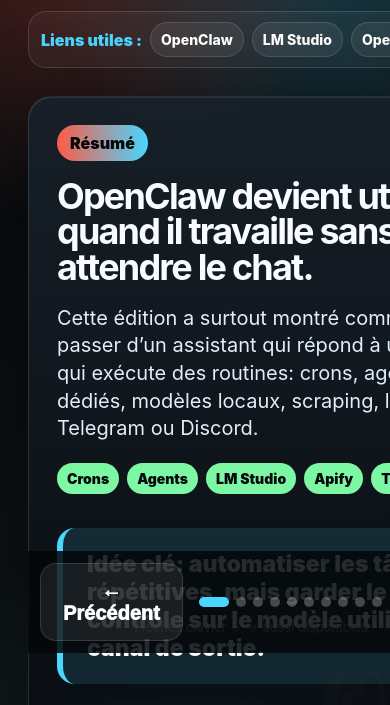
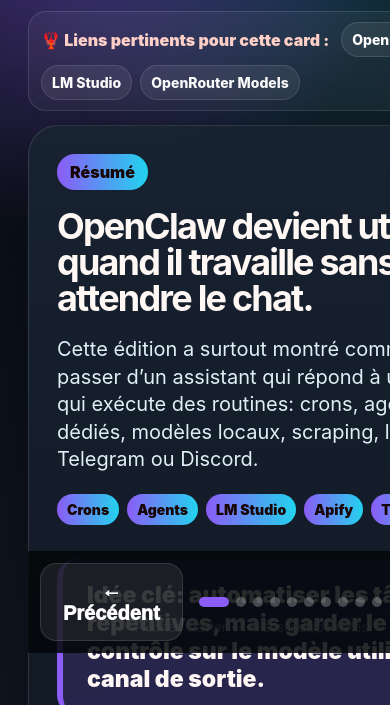
Before and after one commit to CyrilDieumegard/weekly-claw-2026-05-27-crons-gemini-spark-tokens, a website: page index.html in a window 390 px wide. Shown: the part 191-896 px from the top of the page. Drawn offline with Linux system fonts and the light colour scheme.

Commit message:
Align weekly page structure with meetup dashboard

```diff
--- a/index.html
+++ b/index.html
@@ -6,15 +6,15 @@
   <title>Résumé Weekly Claw - Crons, agents locaux et tokens</title>
   <style>
     :root{
-      --bg:#04070a;
-      --bg2:#0d1317;
-      --panel:#10171d;
-      --panel2:#172029;
-      --text:#f8fbff;
-      --muted:#a9bac8;
-      --line:rgba(255,255,255,.13);
-      --claw:#ff5b45;
-      --blue:#49d6ff;
+      --bg:#070b12;
+      --bg2:#101722;
+      --panel:#111923;
+      --panel2:#182331;
+      --text:#fff7f4;
+      --muted:#c8b8b2;
+      --line:rgba(255,255,255,.12);
+      --claw:#8b5cf6;
+      --blue:#22d3ee;
       --green:#7cf7a4;
       --amber:#ffd166;
     }
@@ -25,10 +25,9 @@
       color:var(--text);
       font-family:Inter,system-ui,-apple-system,BlinkMacSystemFont,"Segoe UI",sans-serif;
       background:
-        radial-gradient(circle at 14% 10%, rgba(255,91,69,.28), transparent 28%),
-        radial-gradient(circle at 84% 12%, rgba(73,214,255,.22), transparent 27%),
-        radial-gradient(circle at 58% 86%, rgba(124,247,164,.12), transparent 30%),
-        linear-gradient(135deg,var(--bg),var(--bg2) 58%,#071c22);
+        radial-gradient(circle at 18% 8%, rgba(139,92,246,.45), transparent 30%),
+        radial-gradient(circle at 82% 10%, rgba(34,211,238,.18), transparent 28%),
+        linear-gradient(135deg,var(--bg),var(--bg2) 58%,#0c1230);
       overflow:hidden;
     }
     body:before{
@@ -50,58 +49,58 @@
     .top-right{display:flex;align-items:center;gap:10px;flex-wrap:wrap;justify-content:flex-end}
     .counter,.clock{color:var(--muted);font-weight:850;border:1px solid var(--line);padding:10px 14px;border-radius:999px;background:rgba(255,255,255,.045);backdrop-filter:blur(12px)}
     .clock strong{color:#fff}.clock .ok{color:var(--green)}.clock .warn{color:var(--amber)}.clock .late{color:#ff6b7a}
-    .ticker{display:flex;gap:8px;align-items:center;justify-content:center;padding:10px 12px;border:1px solid var(--line);border-radius:18px;background:rgba(255,255,255,.045);overflow:hidden}
-    .ticker span{color:var(--blue);font-weight:950;white-space:nowrap}
-    .ticker a{color:#fff;text-decoration:none;font-weight:850;font-size:14px;padding:8px 10px;border-radius:999px;background:rgba(255,255,255,.07);border:1px solid var(--line);white-space:nowrap}
-    .ticker a:hover{background:rgba(73,214,255,.18)}
-    .stage{position:relative;display:flex;align-items:flex-start;justify-content:center;min-height:0;padding:14px 0 8px}
+    .perma-links{display:flex;flex-wrap:wrap;gap:8px;align-items:center;justify-content:center;padding:10px 12px;border:1px solid var(--line);border-radius:18px;background:rgba(255,255,255,.045)}
+    .perma-links span{color:var(--muted);font-weight:900;margin-right:4px}
+    .perma-links .label{color:#ffd0c8}
+    .perma-links a{color:#fff;text-decoration:none;font-weight:850;font-size:14px;padding:8px 10px;border-radius:999px;background:rgba(255,255,255,.07);border:1px solid var(--line);white-space:nowrap}
+    .perma-links a:hover{background:var(--claw)}
+    .stage{position:relative;display:flex;align-items:center;justify-content:center;min-height:0}
     .card{
-      width:min(1240px,100%);
-      min-height:min(640px,calc(100vh - 270px));
-      max-height:calc(100vh - 230px);
+      width:min(1050px,100%);
+      min-height:58vh;
+      max-height:68vh;
       border:1px solid var(--line);
-      border-radius:24px;
-      background:linear-gradient(180deg,rgba(23,32,41,.96),rgba(8,12,16,.98));
-      box-shadow:0 30px 90px rgba(0,0,0,.5), inset 0 1px 0 rgba(255,255,255,.08);
-      padding:clamp(30px,3.2vw,52px);
+      border-radius:30px;
+      background:linear-gradient(180deg,rgba(24,35,49,.96),rgba(17,25,35,.97));
+      box-shadow:0 30px 90px rgba(0,0,0,.45);
+      padding:46px;
       display:none;
       animation:slide .22s ease-out;
       position:relative;
       overflow:hidden;
     }
-    .card:after{content:"🦞";position:absolute;right:30px;bottom:-30px;color:rgba(255,255,255,.05);font-size:170px;line-height:.8;pointer-events:none;filter:grayscale(1)}
     .card.active{display:block}
     @keyframes slide{from{opacity:.2;transform:translateX(25px)}to{opacity:1;transform:translateX(0)}}
-    .time{display:inline-block;background:linear-gradient(90deg,var(--claw),var(--blue));color:#03070a;font-weight:950;border-radius:999px;padding:8px 13px;margin-bottom:18px}
-    h2{font-size:clamp(38px,3vw,54px);line-height:.98;margin:0 0 20px;letter-spacing:-.05em;max-width:1000px}
+    .time{display:inline-block;background:linear-gradient(90deg,var(--claw),var(--blue));color:#180402;font-weight:900;border-radius:999px;padding:8px 13px;margin-bottom:18px}
+    h2{font-size:48px;line-height:1;margin:0 0 20px;letter-spacing:-.05em;max-width:1000px}
     p,li{font-size:25px;line-height:1.38}
     ul{margin:18px 0 0;padding-left:28px}
     .lead{max-width:900px;color:#e1eef8}
-    .question{margin-top:26px;padding:22px 24px;border-radius:18px;background:rgba(73,214,255,.12);border-left:6px solid var(--blue);font-size:clamp(24px,1.8vw,30px);font-weight:950;line-height:1.22;max-width:1040px}
+    .question{margin-top:26px;padding:22px 24px;border-radius:20px;background:rgba(139,92,246,.18);border-left:6px solid var(--claw);font-size:30px;font-weight:900;line-height:1.22;max-width:1040px}
     .grid{display:grid;grid-template-columns:repeat(3,1fr);gap:16px;margin-top:22px}
-    .mini{padding:20px;border-radius:16px;background:rgba(255,255,255,.055);border:1px solid var(--line);min-height:142px}
-    .mini b{display:block;color:#fff;font-size:21px;margin-bottom:8px}
+    .mini{padding:20px;border-radius:18px;background:rgba(255,255,255,.055);border:1px solid var(--line);min-height:142px}
+    .mini b{display:block;color:#ffd0c8;font-size:21px;margin-bottom:8px}
     .mini span{color:var(--muted);font-size:18px;line-height:1.35;display:block}
-    .pill{display:inline-flex;align-items:center;gap:8px;color:#03070a;background:var(--green);font-weight:950;border-radius:999px;padding:7px 10px;margin:0 8px 8px 0;font-size:14px}
+    .pill{display:inline-flex;align-items:center;gap:8px;color:#180402;background:linear-gradient(90deg,var(--claw),var(--blue));font-weight:950;border-radius:999px;padding:7px 10px;margin:0 8px 8px 0;font-size:14px}
     .hero-actions{margin-top:24px;display:flex;gap:12px;flex-wrap:wrap}
     button{cursor:pointer;border:1px solid var(--line);background:rgba(255,255,255,.08);color:#fff;border-radius:16px;padding:15px 22px;font-size:20px;font-weight:950}
     button:hover{background:rgba(73,214,255,.16)}
-    .primary-cta{border:0;background:linear-gradient(90deg,var(--claw),var(--blue));color:#03070a;box-shadow:0 14px 34px rgba(73,214,255,.16)}
+    .primary-cta{border:0;background:linear-gradient(90deg,var(--claw),var(--blue));color:#180402;box-shadow:0 14px 34px rgba(139,92,246,.25)}
     .controls{display:flex;align-items:center;justify-content:center;gap:16px;min-height:64px;position:relative;z-index:5}
-    .dots{display:flex;gap:7px}.dot{width:10px;height:10px;border-radius:99px;background:rgba(255,255,255,.25);cursor:pointer}.dot.active{background:var(--blue);width:30px}
+    .dots{display:flex;gap:7px}.dot{width:10px;height:10px;border-radius:99px;background:rgba(255,255,255,.25);cursor:pointer}.dot.active{background:var(--claw);width:30px}
     .hint{position:fixed;right:22px;bottom:18px;color:rgba(255,255,255,.45);font-size:13px}
     .matrix{font-family:"SF Mono",Menlo,Consolas,monospace;font-size:18px;line-height:1.5;color:#d2f7ff;background:rgba(0,0,0,.28);border:1px solid var(--line);border-radius:16px;padding:18px;margin-top:20px;max-width:900px}
     .matrix strong{color:#fff}
     .run{display:grid;grid-template-columns:repeat(2,minmax(0,1fr));gap:16px;margin-top:20px;max-width:1040px}
     .run div{padding:20px 22px;border-radius:16px;border:1px solid var(--line);background:rgba(255,255,255,.05);min-height:132px}
-    .run b{color:var(--blue);font-size:18px}.run span{display:block;margin-top:4px;color:var(--muted);font-size:17px;line-height:1.35}
+    .run b{color:#ffd0c8;font-size:18px}.run span{display:block;margin-top:4px;color:var(--muted);font-size:17px;line-height:1.35}
     .resources{grid-template-columns:repeat(3,minmax(0,1fr));gap:12px;max-height:min(430px,calc(100vh - 480px));overflow:auto;padding-right:8px;scrollbar-width:thin}
     .resources .mini{min-height:0;padding:14px 16px;display:grid;grid-template-columns:minmax(0,1fr) auto;align-items:center;gap:10px}
     .resources .mini b{font-size:18px;margin-bottom:4px}.resources .mini span{font-size:15px;line-height:1.25}
     .resources .links{grid-row:1 / span 2;grid-column:2}
     .links a{display:inline-block;margin:0;padding:10px 12px;border-radius:12px;border:1px solid var(--line);background:rgba(255,255,255,.07);color:#fff;text-decoration:none;font-weight:850;font-size:13px;white-space:nowrap}
     .links a:hover{background:rgba(73,214,255,.18)}
-    @media(max-width:900px){body{overflow:auto}.app{height:auto}.card{min-height:auto;max-height:none;padding:28px}h2{font-size:36px}p,li{font-size:20px}.question{font-size:23px}.grid,.resources{grid-template-columns:1fr}.resources{max-height:none;overflow:visible}.resources .mini{display:block}.resources .links{grid-row:auto;grid-column:auto;margin-top:10px}.run{grid-template-columns:1fr}.controls{position:sticky;bottom:0;background:rgba(4,7,10,.86);padding:12px}.ticker{justify-content:flex-start;overflow:auto}}
+    @media(max-width:900px){body{overflow:auto}.app{height:auto}.card{min-height:auto;max-height:none;padding:28px}h2{font-size:36px}p,li{font-size:20px}.question{font-size:23px}.grid,.resources{grid-template-columns:1fr}.resources{max-height:none;overflow:visible}.resources .mini{display:block}.resources .links{grid-row:auto;grid-column:auto;margin-top:10px}.run{grid-template-columns:1fr}.controls{position:sticky;bottom:0;background:rgba(4,7,10,.86);padding:12px}.perma-links{justify-content:flex-start;overflow:auto}}
   </style>
 </head>
 <body>
@@ -118,7 +117,7 @@
       </div>
     </header>
 
-    <div class="ticker" id="contextLinks"></div>
+    <div class="perma-links" id="contextLinks"></div>
 
     <main class="stage">
       <section class="card active">
@@ -296,8 +295,8 @@
     setInterval(updateClock,1000);
     function renderLinks(){
       const links=linksByCard[index]||[];
-      contextLinks.innerHTML='<span>Liens utiles :</span>';
-      if(!links.length){contextLinks.innerHTML+='<span>Focus discussion.</span>';return;}
+      contextLinks.innerHTML='<span class="label">🦞 Liens pertinents pour cette card :</span>';
+      if(!links.length){contextLinks.innerHTML+='<span>Aucun lien utile ici, focus discussion.</span>';return;}
       links.forEach(l=>{const a=document.createElement('a');a.href=l.url;a.target='_blank';a.textContent=l.label;contextLinks.appendChild(a);});
     }
     function show(i){
```
